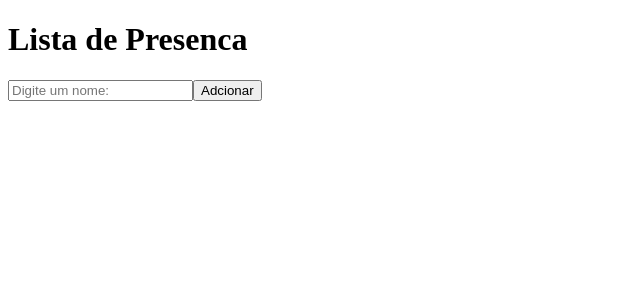
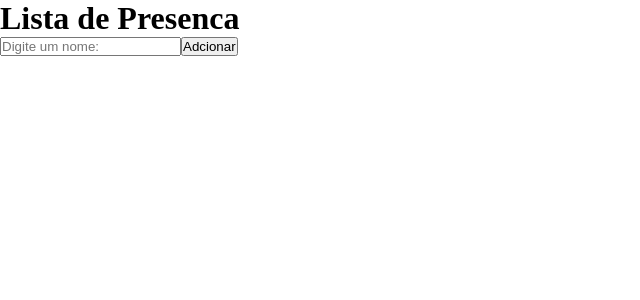
Before and after one commit to natanaelnogueira17/react_discover, a React (Vite) app: page / in a window 1280 px wide. Shown: the top 300 px of the page, without its empty margins (0-640 px from the left). Built offline with nearby package versions, Linux system fonts and the light colour scheme.

Commit message:
organizando arquivos na nova arquitetura

```diff
--- /dev/null
+++ b/src/Styles/global.css
@@ -0,0 +1,6 @@
+*{
+    margin: 0;
+    padding:0;
+    box-sizing: border-box;
+
+}
--- a/src/main.jsx
+++ b/src/main.jsx
@@ -1,8 +1,10 @@
 import React from 'react'
 import ReactDOM from 'react-dom/client'
-import Home from './pages/Home.jsx'
+import './Styles/global.css'
+import {Home} from './pages/Home/Index.jsx'
 ReactDOM.createRoot(document.getElementById('root')).render(
   <React.StrictMode>
     <Home />
+
   </React.StrictMode>,
 )
--- a/src/pages/Home.jsx
+++ b/src/pages/Home/Index.jsx
@@ -1,4 +1,6 @@
-function Home() {
+import './style.css'
+
+export function Home() {
   return (
     <>
       <h1>Lista de Presenca</h1>
@@ -7,4 +9,3 @@
     </>
   )
 }
-export default Home
```
Also changed, not shown: src/pages/Home/style.css (added).
